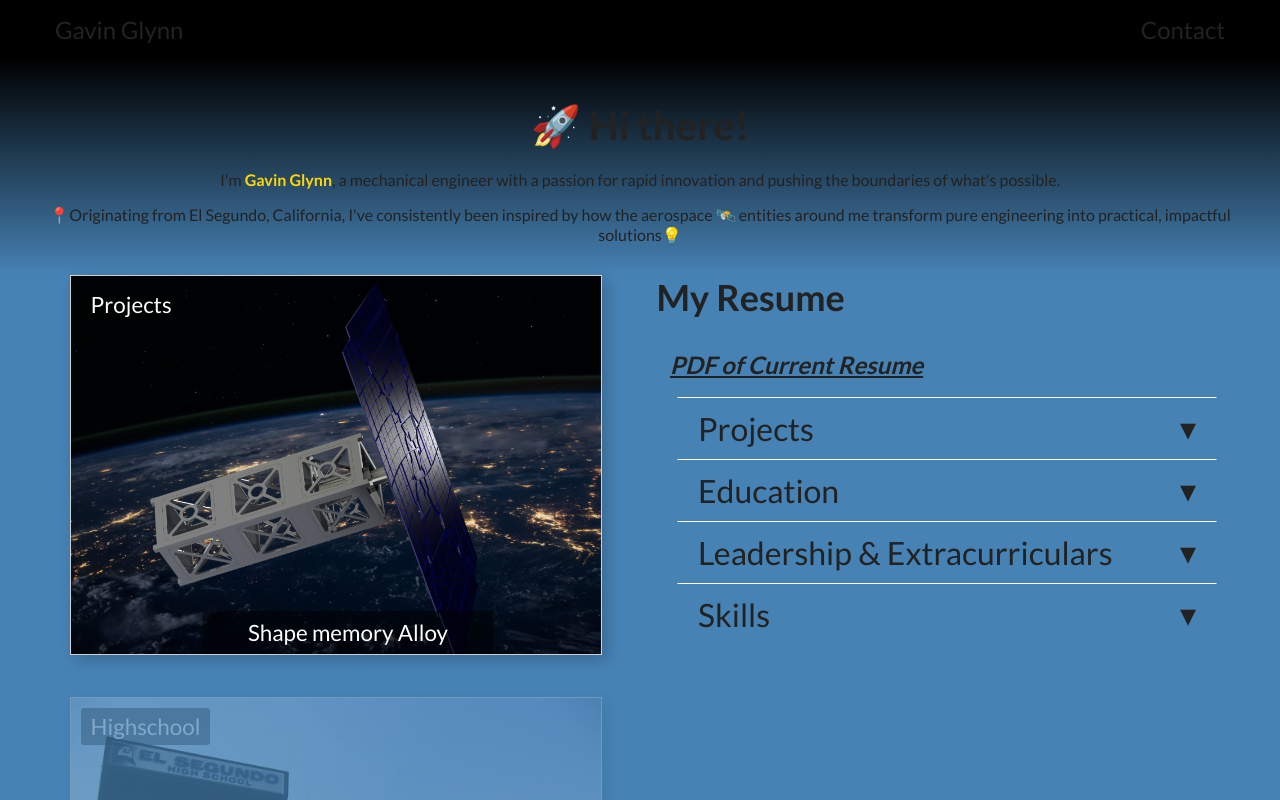
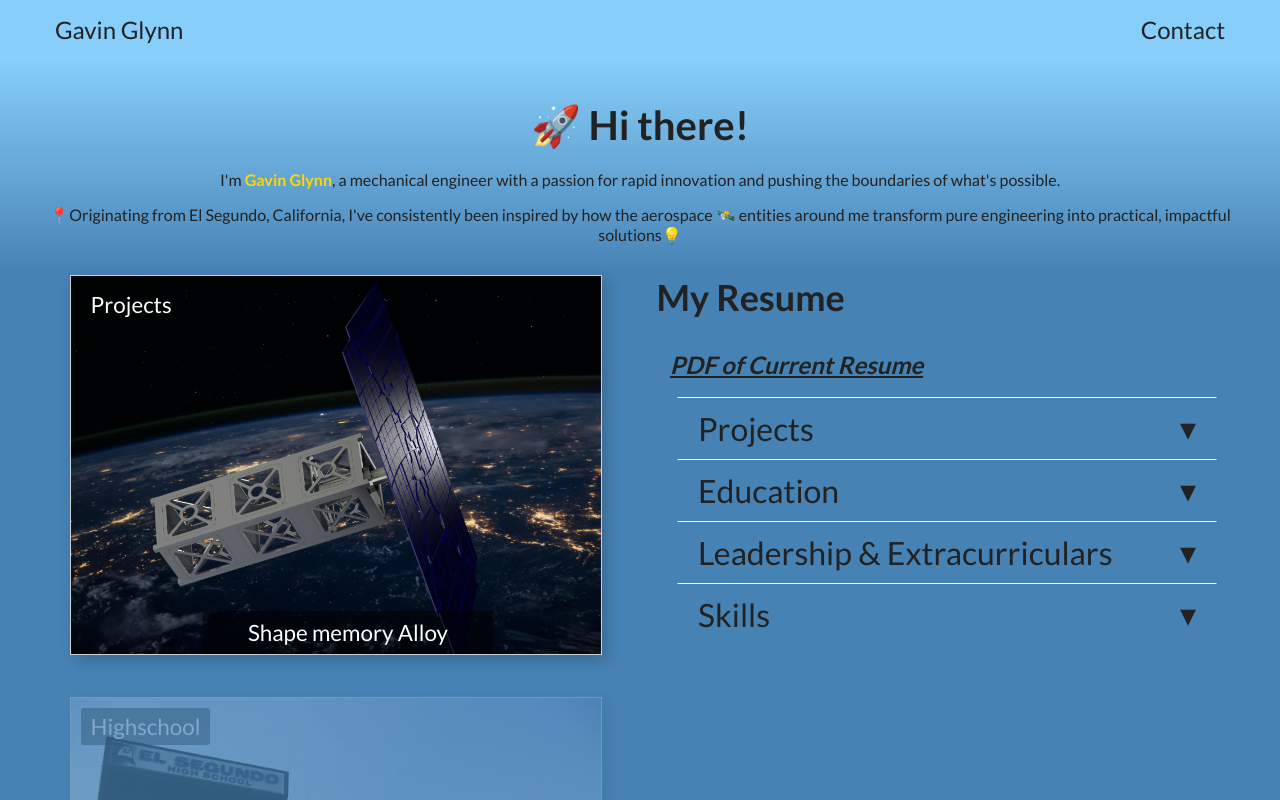
Before and after one commit to Stunner02/Personal_Portfolio, a plain HTML site: page index.html in a window 1280 px wide. Drawn offline with Linux system fonts and the light colour scheme.

Commit message:
Used color theme variables, added lightmode vars.

```diff
--- a/style/index.css
+++ b/style/index.css
@@ -12,7 +12,7 @@ body {
     background: var(--bkg-color);
     font-family: 'Lato';
   --text-color: #222;
-  --bkg-color: #fff;
+  --bkg-color: #87CEFA;
   --switch-bkg-color: hsl(207, 44%, 80%);
   --switch-position: 4px;
 }
@@ -68,7 +68,7 @@ body.dark-theme {
   }
   body.light-theme {
     --text-color: #222;
-    --bkg-color: #fff;
+    --bkg-color: #87CEFA;
     --switch-bkg-color: hsl(207, 44%, 80%);
     --switch-position: 4px;
   }
@@ -275,7 +275,7 @@ body #Contact a {
   display: flex;
   align-items: center; /* Vertically centers content if your bar has a specific height */
   padding: 0.62em;
-  background-color: black; /* Just for visualization */
+  background-color: var(--bkg-color); /* Just for visualization */
   font-size: 1.5rem;
   text-align: center;
   border: none;
@@ -285,7 +285,7 @@ body #Contact a {
 }
 
 .flex-background {
-  background-color: black; /* Set their background to black */
+  background-color: var(--bkg-color); /* Set their background to black */
 }
 
 .Name {
@@ -316,7 +316,7 @@ body #Contact a {
    ================================ */
 
 .mobileWelcome-background {
-  background : linear-gradient(black, steelblue);
+  background : linear-gradient(var(--bkg-color), steelblue);
   display: flex;
   justify-content: center; /* Center horizontally */
   align-items: center;     /* Center vertically */
@@ -329,7 +329,7 @@ body #Contact a {
     padding: 15px; /* providing some padding around the content */
     color: var(--text-color);
     text-align: center; /* to center the header text */
-    background : linear-gradient(black, steelblue); /* gradient from steelblue to deepskyblue */
+    background : linear-gradient(var(--bkg-color), steelblue); /* gradient from steelblue to deepskyblue */
 }
 
 .mobileWelcome h1 {
```
